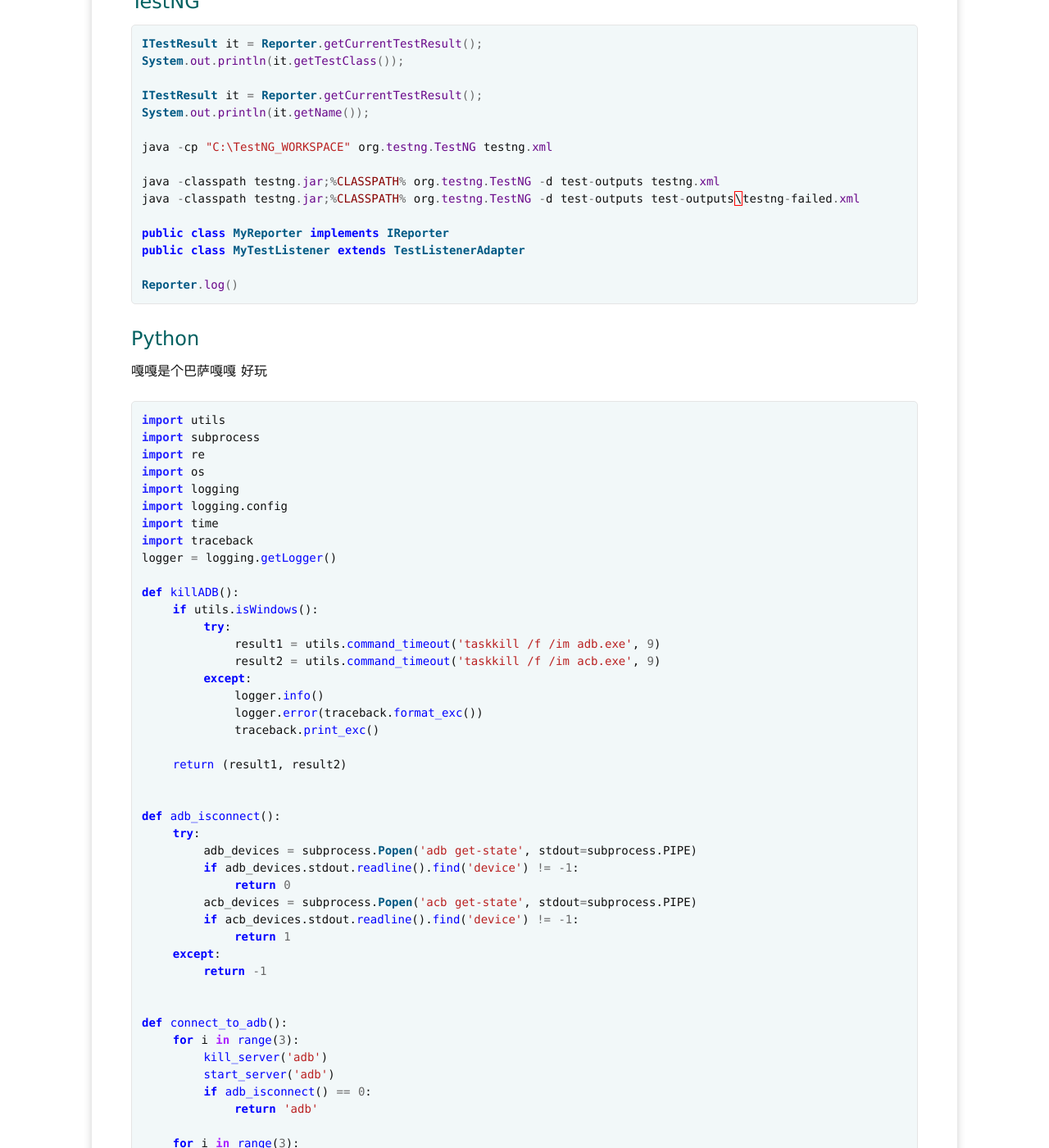
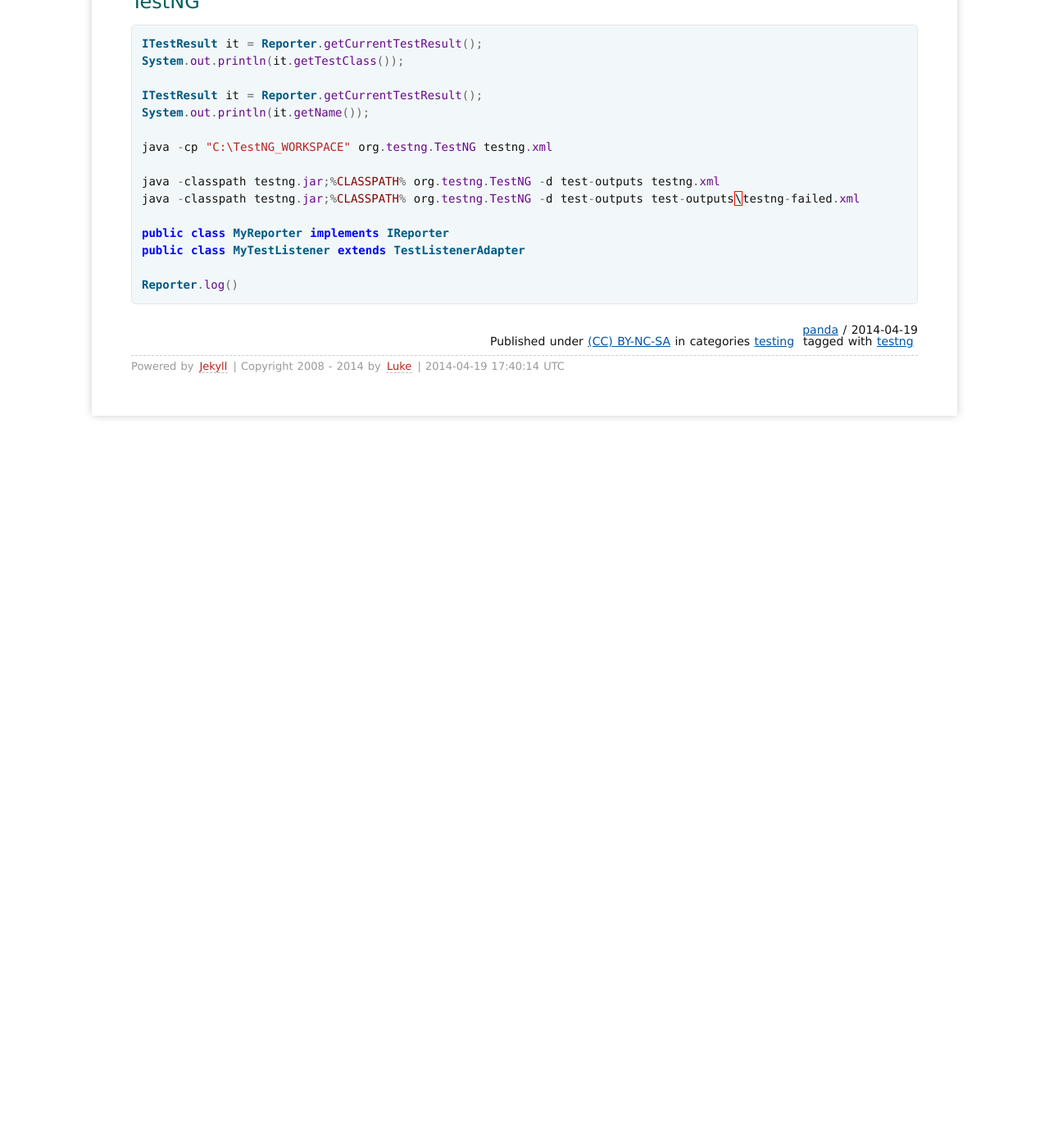
Before and after one commit to yujialive/yujialive.github.io, a Jekyll site: the page built from _posts/2014/2014-04-19-testng1.md, in a window 1280 px wide and 1400 px high, scrolled down 331 px. Shown: the whole window at 82% size. Built offline with Jekyll 4.4.1, drawn with Linux system fonts in a browser that asks for light colours; Markdown is read by kramdown in place of the engine named in the settings; comment, search, counter and statistics services are not loaded; after the commit the page ends 900 px from its top, so only the background shows below that; some of the changed text lies outside the part shown.

Commit message:
daily updates

```diff
--- a/_posts/2014/2014-04-19-testng1.md
+++ b/_posts/2014/2014-04-19-testng1.md
@@ -27,71 +27,3 @@
 Reporter.log()
 
 {% endhighlight %}
-
-## Python
-嘎嘎是个巴萨嘎嘎 好玩
-
-{% highlight python %}
-
-import utils
-import subprocess
-import re
-import os
-import logging
-import logging.config
-import time
-import traceback
-logger = logging.getLogger()
-
-def killADB():
-    if utils.isWindows():
-        try:
-            result1 = utils.command_timeout('taskkill /f /im adb.exe', 9)
-            result2 = utils.command_timeout('taskkill /f /im acb.exe', 9)
-        except:
-            logger.info()
-            logger.error(traceback.format_exc())
-            traceback.print_exc()
-
-    return (result1, result2)
-
-
-def adb_isconnect():
-    try:
-        adb_devices = subprocess.Popen('adb get-state', stdout=subprocess.PIPE)
-        if adb_devices.stdout.readline().find('device') != -1:
-            return 0
-        acb_devices = subprocess.Popen('acb get-state', stdout=subprocess.PIPE)
-        if acb_devices.stdout.readline().find('device') != -1:
-            return 1
-    except:
-        return -1
-
-
-def connect_to_adb():
-    for i in range(3):
-        kill_server('adb')
-        start_server('adb')
-        if adb_isconnect() == 0:
-            return 'adb'
-
-    for i in range(3):
-        kill_server('acb')
-        start_server('acb')
-        if adb_isconnect() == 1:
-            return 'acb'
-
-    return ''
-
-{% endhighlight %}
-
-## 嘎嘎噶啊嘎嘎噶
-
-    def kill_server(adbType, timeout = 5):
-        logger.info(utils.command_timeout(adbType + ' kill-server', timeout))
-        time.sleep(2)
-
-
-    def start_server(adbType, timeout = 10):
-        logger.info(utils.command_timeout(adbType + ' start-server', timeout))
-        time.sleep(2)
```
